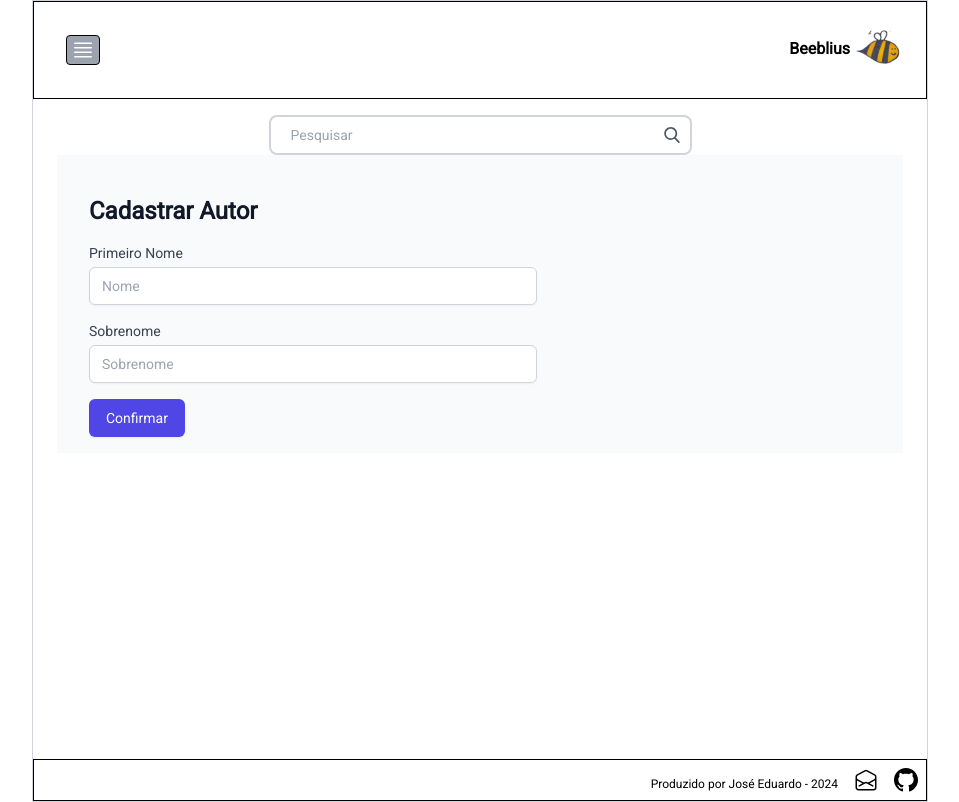
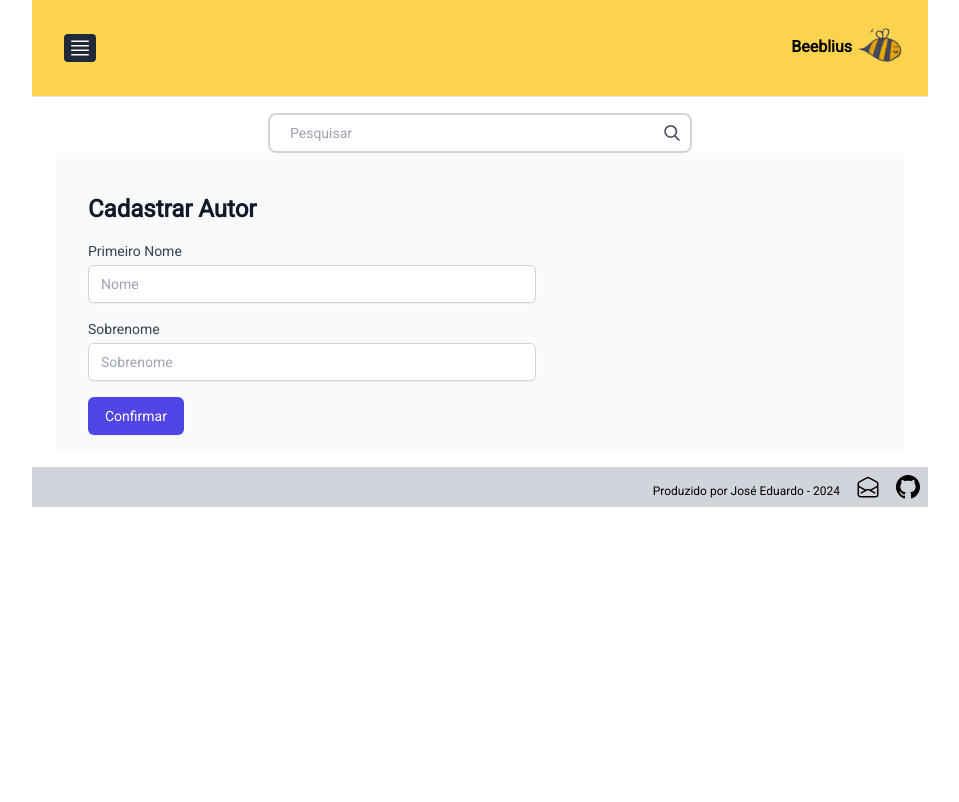
Before and after one commit to edulonde/PI-PUCMG, a Django app: page /catalog/author/create/ in a window 1280 px wide. Shown: the whole page, without its empty margins (160-1119 px from the left). After the commit the page ends 507 px from the top, so only its background shows below. Run offline with Django 4.2, Linux system fonts and the light colour scheme; the visitor is signed in with stand-in values (Sample User, id 1).

Commit message:
add: some colors

```diff
--- a/backend/catalog/static/src/output.css
+++ b/backend/catalog/static/src/output.css
@@ -957,6 +957,23 @@ video {
   border-width: 2px;
 }
 
+.border-x-0 {
+  border-left-width: 0px;
+  border-right-width: 0px;
+}
+
+.border-b-2 {
+  border-bottom-width: 2px;
+}
+
+.border-b-4 {
+  border-bottom-width: 4px;
+}
+
+.border-b {
+  border-bottom-width: 1px;
+}
+
 .border-black {
   --tw-border-opacity: 1;
   border-color: rgb(0 0 0 / var(--tw-border-opacity));
@@ -976,6 +993,11 @@ video {
   border-color: transparent;
 }
 
+.border-gray-200 {
+  --tw-border-opacity: 1;
+  border-color: rgb(229 231 235 / var(--tw-border-opacity));
+}
+
 .border-opacity-50 {
   --tw-border-opacity: 0.5;
 }
@@ -1038,6 +1060,46 @@ video {
 .bg-yellow-500 {
   --tw-bg-opacity: 1;
   background-color: rgb(234 179 8 / var(--tw-bg-opacity));
+}
+
+.bg-amber-300 {
+  --tw-bg-opacity: 1;
+  background-color: rgb(252 211 77 / var(--tw-bg-opacity));
+}
+
+.bg-amber-200 {
+  --tw-bg-opacity: 1;
+  background-color: rgb(253 230 138 / var(--tw-bg-opacity));
+}
+
+.bg-gray-800 {
+  --tw-bg-opacity: 1;
+  background-color: rgb(31 41 55 / var(--tw-bg-opacity));
+}
+
+.bg-amber-400 {
+  --tw-bg-opacity: 1;
+  background-color: rgb(251 191 36 / var(--tw-bg-opacity));
+}
+
+.bg-amber-500 {
+  --tw-bg-opacity: 1;
+  background-color: rgb(245 158 11 / var(--tw-bg-opacity));
+}
+
+.bg-amber-50 {
+  --tw-bg-opacity: 1;
+  background-color: rgb(255 251 235 / var(--tw-bg-opacity));
+}
+
+.bg-gray-100 {
+  --tw-bg-opacity: 1;
+  background-color: rgb(243 244 246 / var(--tw-bg-opacity));
+}
+
+.bg-blue-400 {
+  --tw-bg-opacity: 1;
+  background-color: rgb(96 165 250 / var(--tw-bg-opacity));
 }
 
 .fill-current {
@@ -1343,6 +1405,16 @@ video {
   background-color: rgb(67 56 202 / var(--tw-bg-opacity));
 }
 
+.hover\:bg-amber-300:hover {
+  --tw-bg-opacity: 1;
+  background-color: rgb(252 211 77 / var(--tw-bg-opacity));
+}
+
+.hover\:bg-amber-200:hover {
+  --tw-bg-opacity: 1;
+  background-color: rgb(253 230 138 / var(--tw-bg-opacity));
+}
+
 .hover\:text-blue-700:hover {
   --tw-text-opacity: 1;
   color: rgb(29 78 216 / var(--tw-text-opacity));
--- a/backend/catalog/templates/base/footer.html
+++ b/backend/catalog/templates/base/footer.html
@@ -1,6 +1,6 @@
-<div class="bg-white p-2 flex justify-end items-end border border-black mx-auto mt-auto w-full">
+<div class="p-2 flex justify-end items-end  mx-auto mt-auto w-full bg-gray-300">
 
-    <div id="text-footer" class="text-xs text-black text-center">
+    <div id="text-footer" class="text-xs text-black text-center ">
         Produzido por José Eduardo - 2024
     </div>
 
--- a/backend/catalog/templates/base/header.html
+++ b/backend/catalog/templates/base/header.html
@@ -16,12 +16,12 @@
 
 </head>
 
-<div id="header" class="border border-black p-3 md:p-4 lg:p-6 flex items-center justify-between">
+<div id="header" class=" bg-amber-300 border-b border-gray-200 p-3 md:p-4 lg:p-6 flex items-center justify-between">
 
     <button
             id="toggle-menu"
 
-            class=" border border-black px-1 py-0.5 text-sm bg-gray-400 text-white rounded m-2"
+            class=" px-1 py-0.5 text-sm bg-gray-800 text-white rounded m-2"
             @click="showMenu = !showMenu"
     >
 
@@ -47,7 +47,7 @@
         </span>
         <img src="{% static 'img/bee.png' %}"
              alt="Logo"
-             class="inline-block w-12">
+             class="inline-block w-12 ">
 
     </div>
 
--- a/backend/catalog/templates/base_generic.html
+++ b/backend/catalog/templates/base_generic.html
@@ -34,11 +34,11 @@
 
 </head>
 <body id="app"
-      class="max-w-4xl mx-auto border border-gray-300">
+      class="max-w-4xl mx-auto ">
 
 
 
-<div class="h-screen flex flex-col">
+<div class=" flex flex-col">
 
 
     <!--HEADER-->
```
Also changed, not shown: backend/catalog/templates/base/menu.html (+13 -13 lines).
